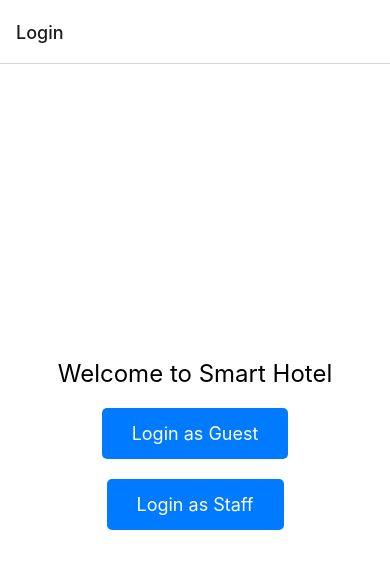
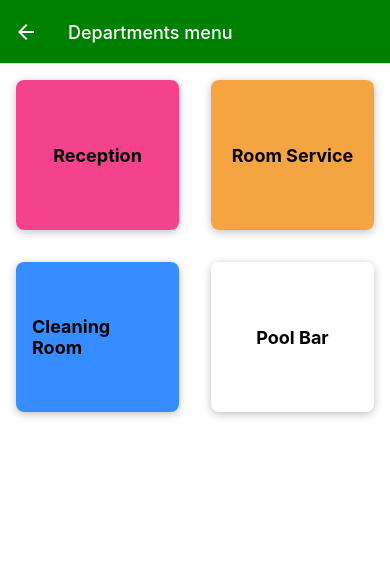
Before and after one commit to MaorHadadLD/SHS-SmartHotel, a React Native app in the folder Client/: screen /RequestsScreen in a window 390 px wide. Shown: the top 568 px of the page. Built offline with nearby package versions, Linux system fonts and the light colour scheme.

Commit message:
add Departments menu

```diff
--- a/Client/Navigation/AppNavigator.js
+++ b/Client/Navigation/AppNavigator.js
@@ -3,17 +3,30 @@ import React from 'react'
 import { createNativeStackNavigator } from '@react-navigation/native-stack';
 import { NavigationContainer } from '@react-navigation/native'
 import Login from '../screens/Login';
+import RequestsScreen from '../screens/guest/RequestsScreen';
 import HotelSelection from '../screens/guest/HotelSelection';
 
 const Stack = createNativeStackNavigator();
 
 export default function AppNavigator() {
   return (
-   <NavigationContainer>
-        <Stack.Navigator initialRouteName="SHS">
-        <Stack.Screen name="Login" component={Login} />
-        <Stack.Screen name="HotelSelection" component={HotelSelection} />
+    <>
+      {/* <Statusbar style="dark"/> */}
+      <NavigationContainer>
+          <Stack.Navigator initialRouteName="SHS">
+            <Stack.Screen name="Login" component={Login} />
+            <Stack.Screen name="RequestsScreen"
+            component={RequestsScreen}
+            options={{
+            title: 'Departments menu',
+            headerStyle: {backgroundColor: 'green'},
+            headerTintColor: 'white',
+            contentStyle: {backgroundColor: 'white'}
+
+          }}
+          />
+            <Stack.Screen name="HotelSelection" component={HotelSelection} />
         </Stack.Navigator>
-   </NavigationContainer>
-  )
-}
+      </NavigationContainer>
+   </>
+  );}
--- a/Client/app.json
+++ b/Client/app.json
@@ -5,6 +5,7 @@
     "version": "1.0.0",
     "orientation": "portrait",
     "icon": "./assets/icon.png",
+    "backgroundColor":"#24180f",
     "userInterfaceStyle": "light",
     "splash": {
       "image": "./assets/splash.png",
--- /dev/null
+++ b/Client/components/DpClassCategoryGridTil.js
@@ -0,0 +1,49 @@
+import { Pressable, View, Text, StyleSheet, Platform } from "react-native";
+
+function DpClassCategoryGridTil({title, color}) {
+    return (
+        <View style={styles.gridItem}>
+            <Pressable android_ripple={{color: '#ccc'}} style={({pressed}) => [styles.button,
+                pressed ? styles.buttonPressed : null,]}>
+                <View style={[styles.innerContainer, {backgroundColor: color}]}>
+                    <Text style={styles.title}>{title}</Text>
+                </View>
+            </Pressable>
+        </View>
+    );
+}
+
+export default DpClassCategoryGridTil;
+
+const styles =StyleSheet.create({
+    gridItem: {
+        flex: 1,
+        margin: 16,
+        height: 150,
+        borderRadius: 8,
+        elevation: 4,
+        backgroundColor: 'white',
+        shadowColor: 'black',
+        shadowOpacity: 0.25,
+        shadowOffset: {width: 0, height: 2},
+        shadowRadius: 8,
+        overflow: Platform.OS === 'android' ? 'hidden' : 'visible'
+    },
+    button: {
+        flex: 1
+    },
+    buttonPressed: {
+        opacity: 0.5
+    },
+    innerContainer: {
+        flex: 1,
+        padding: 16,
+        borderRadius: 8,
+        justifyContent: 'center',
+        alignItems:'center'
+    },
+    title: {
+        fontWeight: 'bold',
+        fontSize: 18
+    }
+});
--- /dev/null
+++ b/Client/data/ClassDpData.js
@@ -0,0 +1,16 @@
+import ClassDpCategory from "../models/ClassDpCategory";
+
+export const ClassDpCategories = [
+    new ClassDpCategory('c1','Reception','#f5428d'),
+    new ClassDpCategory('c2','Room Service','#f5a442'),
+    new ClassDpCategory('c3','Cleaning Room','#368dff'),
+    new ClassDpCategory('c4','Pool Bar','#yellow'),
+];
+
+// export const Stuff = [
+//     // reception
+//     new Stuff(
+
+
+//     )
+// ]
--- /dev/null
+++ b/Client/models/ClassDpCategory.js
@@ -0,0 +1,9 @@
+class ClassDpCategory {
+    constructor(id, title, color) {
+        this.id = id;
+        this.title = title;
+        this.color = color;
+    }
+}
+
+export default ClassDpCategory;
--- /dev/null
+++ b/Client/screens/guest/RequestsScreen.js
@@ -0,0 +1,21 @@
+import { FlatList } from "react-native";
+import {React} from "react"
+import {ClassDpCategories} from "../../data/ClassDpData";
+import DpClassCategoryGridTil from "../../components/DpClassCategoryGridTil";
+
+function renderClassDpCategoryItem(itemData) {
+    return <DpClassCategoryGridTil title={itemData.item.title} color={itemData.item.color}/>;
+}
+
+function RequestsScreen() {
+    return (
+        <FlatList
+        data={ClassDpCategories}
+        keyExtractor={(item) => item.id}
+        renderItem={renderClassDpCategoryItem}
+        numColumns={2}
+        />
+    );
+};
+
+export default RequestsScreen;
```
